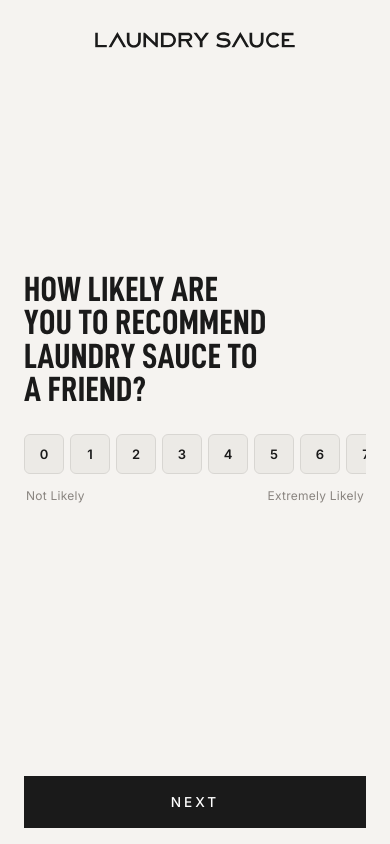
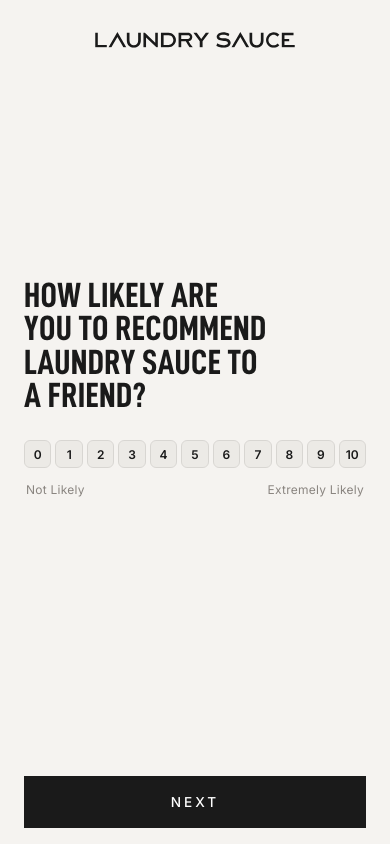
Before and after one commit to AutaraStudio/Laundry-Sauce-NPS-Survey, a React (Vite) app: page / in a window 390 px wide. Built offline with nearby package versions, Linux system fonts and the light colour scheme.

Commit message:
Update App.css

```diff
--- a/src/App.css
+++ b/src/App.css
@@ -475,13 +475,15 @@
   }
 
   .scale-buttons {
-    gap: 6px;
+    gap: 4px;
   }
 
   .scale-btn {
-    font-size: clamp(13px, 3vw, 15px);
+    font-size: clamp(12px, 2.8vw, 14px);
     border-radius: 6px;
-    min-height: 40px;
+    aspect-ratio: 1;
+    min-height: unset;
+    max-height: unset;
   }
 
   .survey-submit {
```
